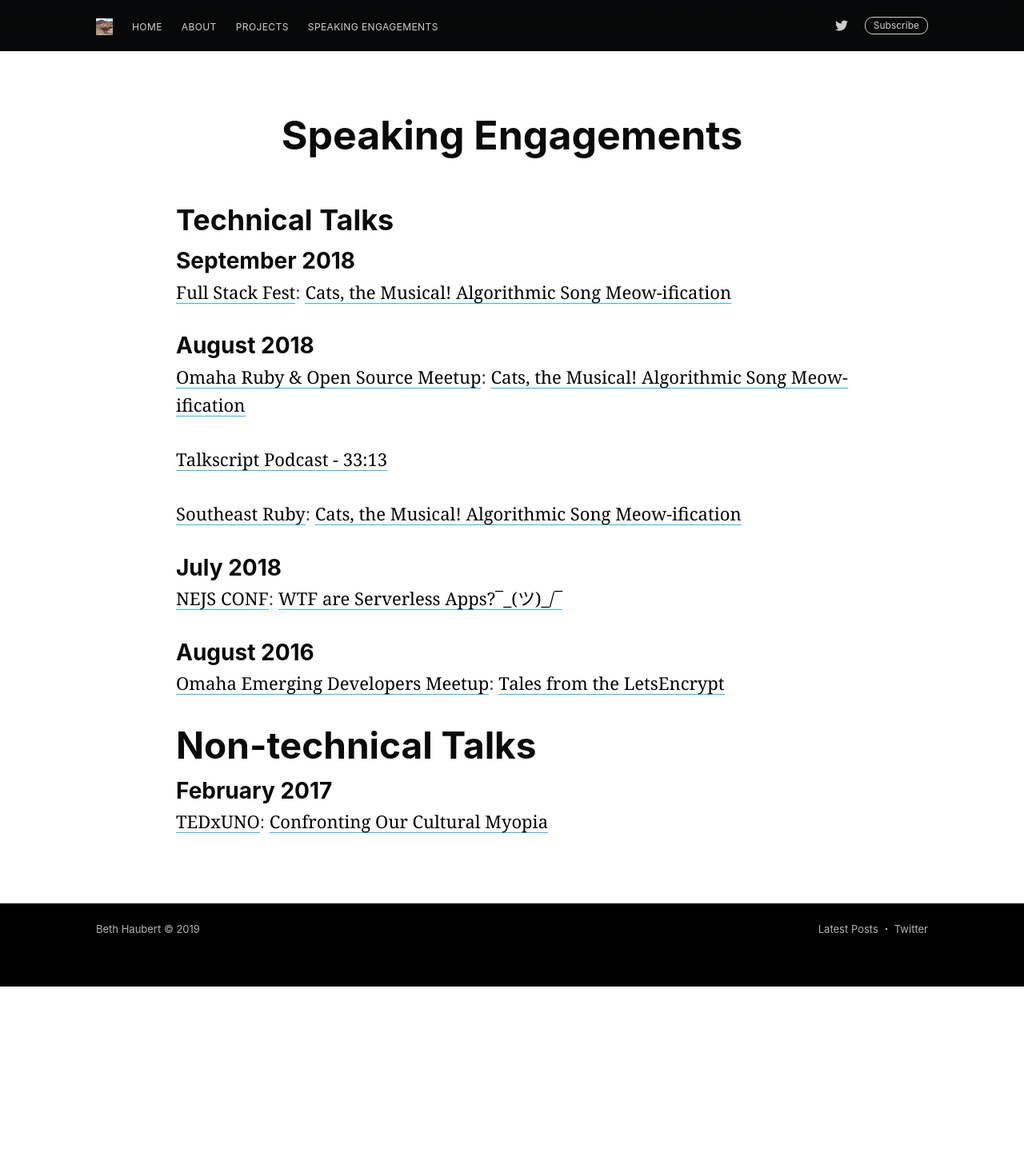
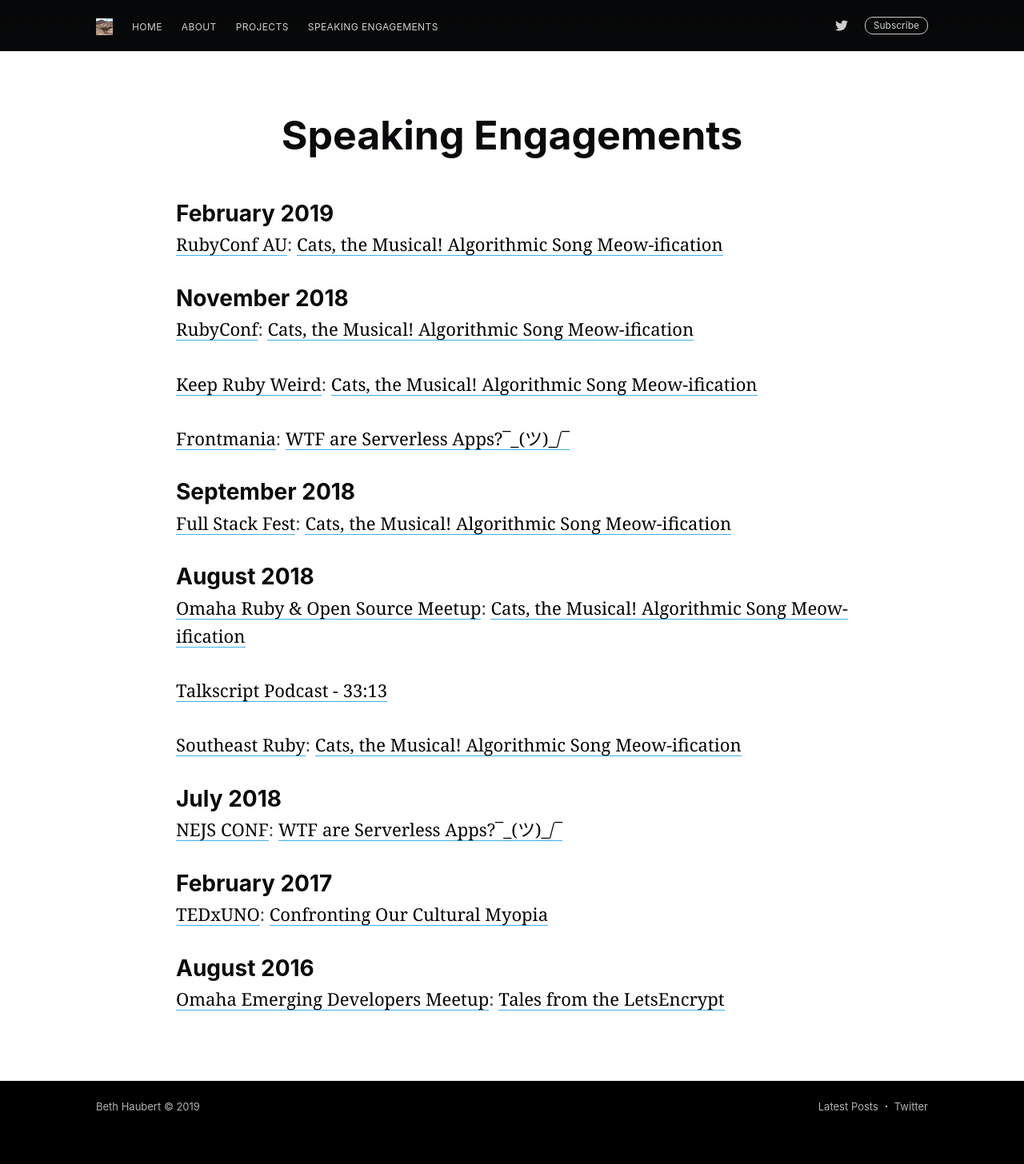
Before and after one commit to sumeetjain/your-github-username.github.io, a Jekyll site: the page built from speaking/index.md, in a window 1280 px wide. Shown: the whole page at 80% size. Built offline with Jekyll 4.4.1, drawn with Linux system fonts in a browser that asks for light colours; nearby versions of some CDN libraries; comment, search, counter and statistics services are not loaded; before the commit the page ends 1234 px from its top, so only the background shows below that.

Commit message:
removes unneeded headers

```diff
--- a/speaking/index.md
+++ b/speaking/index.md
@@ -8,12 +8,24 @@
 subclass: 'post page'
 ---
 
-## Technical Talks
+#### February 2019
+
+[RubyConf AU](https://rubyconf.org.au/2019): [Cats, the Musical! Algorithmic Song Meow-ification](https://www.youtube.com/watch?v=JTNPLwqJIDg)
+
+#### November 2018
+
+[RubyConf](https://rubyconf.org/): [Cats, the Musical! Algorithmic Song Meow-ification](https://www.youtube.com/watch?v=W0h5dzEFclY)
+
+[Keep Ruby Weird](https://keeprubyweird.com/): [Cats, the Musical! Algorithmic Song Meow-ification](https://www.youtube.com/watch?v=67OuTeRHmu4)
+
+[Frontmania](https://www.frontmania.com/conference/welcome): [WTF are Serverless Apps?¯\_(ツ)_/¯](https://speakerdeck.com/bethanyhaubert/-1)
+
 #### September 2018
 
 [Full Stack Fest](https://2018.fullstackfest.com/): [Cats, the Musical! Algorithmic Song Meow-ification](https://speakerdeck.com/bethanyhaubert/cats-the-musical-algorithmic-song-meow-ification)
 
 #### August 2018
+
 [Omaha Ruby & Open Source Meetup](https://www.meetup.com/Omaha-Ruby-Meetup/): [Cats, the Musical! Algorithmic Song Meow-ification](https://speakerdeck.com/bethanyhaubert/cats-the-musical-algorithmic-song-meow-ification)
 
 [Talkscript Podcast - 33:13](https://www.sitepen.com/blog/2018/08/09/episode-12-margiemapmad-russian-scientistserverless-server-live-at-nejs/)
@@ -21,12 +33,13 @@
 [Southeast Ruby](https://2018.southeastruby.com/): [Cats, the Musical! Algorithmic Song Meow-ification](https://speakerdeck.com/bethanyhaubert/cats-the-musical-algorithmic-song-meow-ification)
 
 #### July 2018
+
 [NEJS CONF](https://2018.nejsconf.com/speakers/haubertdashery/): [WTF are Serverless Apps?¯\_(ツ)_/¯](https://speakerdeck.com/bethanyhaubert/-1)
 
+#### February 2017
+
+[TEDxUNO](https://www.ted.com/tedx/events/20490): [Confronting Our Cultural Myopia](https://www.youtube.com/watch?v=x7VPDhbjOEA)
+
 #### August 2016
+
 [Omaha Emerging Developers Meetup](https://speakerdeck.com/bethanyhaubert/tales-from-the-lets-encrypt): [Tales from the LetsEncrypt](https://speakerdeck.com/bethanyhaubert/tales-from-the-lets-encrypt)
-
-
-# Non-technical Talks
-#### February 2017
-[TEDxUNO](https://www.ted.com/tedx/events/20490): [Confronting Our Cultural Myopia](https://www.youtube.com/watch?v=x7VPDhbjOEA)
```
